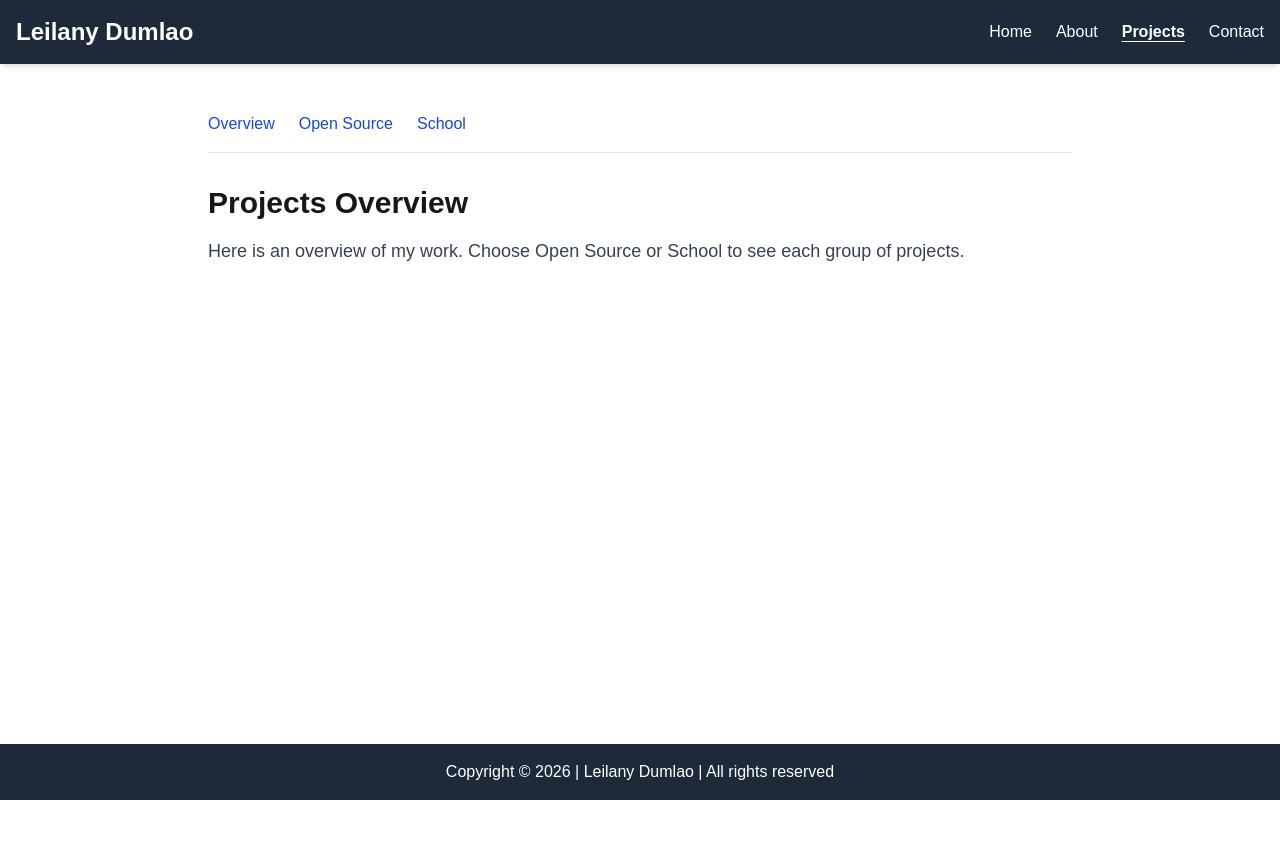
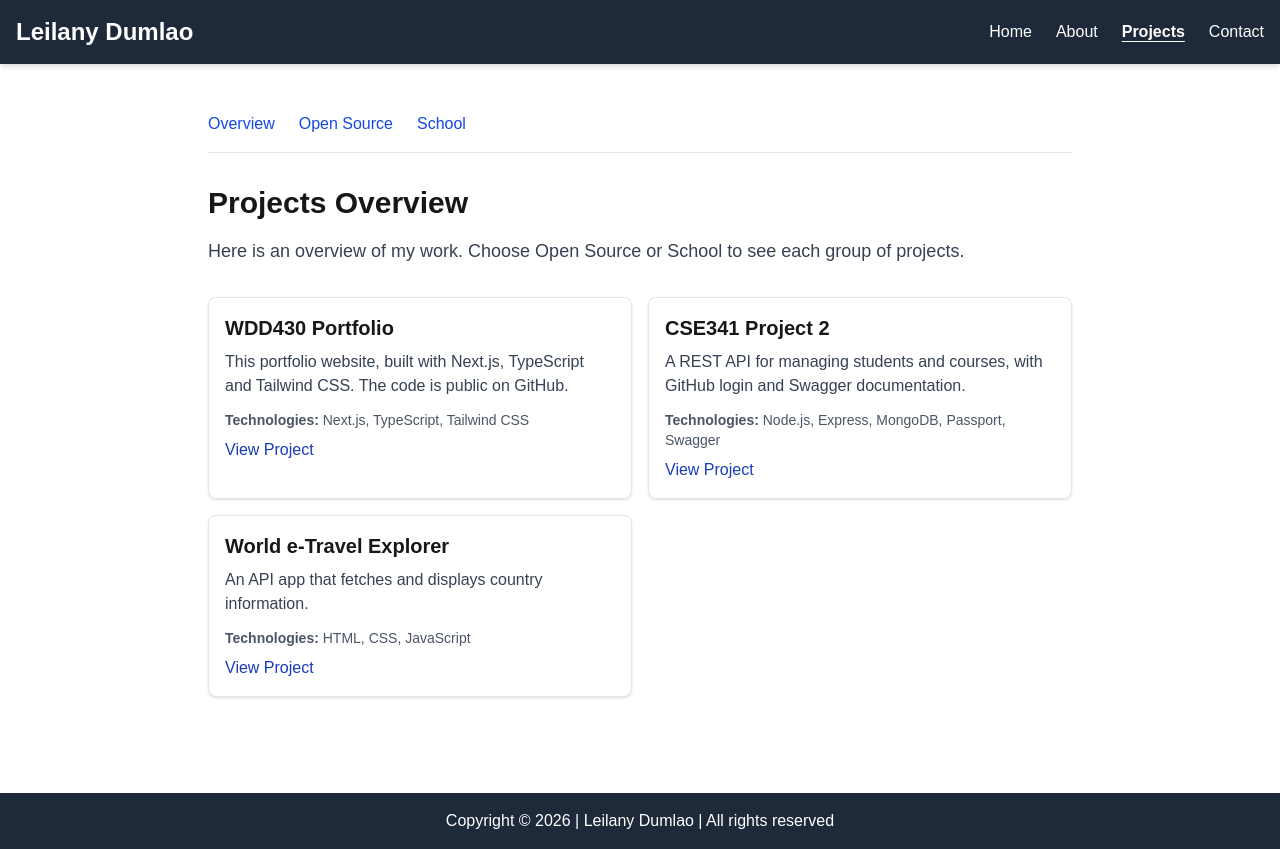
Before and after one commit to ldumlao1204/wdd430-portfolio, a Next.js app: page /projects in a window 1280 px wide. Before the commit the page ends 800 px from the top, so only its background shows below. Built offline with nearby package versions, Linux system fonts and the light colour scheme.

Commit message:
Show project cards on projects pages

```diff
--- a/app/projects/opensource/page.tsx
+++ b/app/projects/opensource/page.tsx
@@ -1,10 +1,16 @@
+import ProjectList from '@/components/ProjectList';
+import { getProjects } from '@/lib/projects-db';
+
 export default function OpenSourceProjectsPage() {
+    const projects = getProjects('opensource');
+
     return (
         <section>
             <h1 className="text-3xl font-bold mb-4">Open Source Projects</h1>
-            <p className="text-lg text-gray-700">
+            <p className="text-lg text-gray-700 mb-8">
                 Projects and contributions that are shared publicly for anyone to use and improve.
             </p>
+            <ProjectList projects={projects} />
         </section>
     );
 }
--- a/app/projects/page.tsx
+++ b/app/projects/page.tsx
@@ -1,10 +1,16 @@
+import ProjectList from '@/components/ProjectList';
+import { getProjects } from '@/lib/projects-db';
+
 export default function ProjectsPage() {
+    const projects = getProjects();
+
     return (
         <section>
             <h1 className="text-3xl font-bold mb-4">Projects Overview</h1>
-            <p className="text-lg text-gray-700">
+            <p className="text-lg text-gray-700 mb-8">
                 Here is an overview of my work. Choose Open Source or School to see each group of projects.
             </p>
+            <ProjectList projects={projects} />
         </section>
     );
 }
--- a/app/projects/school/page.tsx
+++ b/app/projects/school/page.tsx
@@ -1,10 +1,16 @@
+import ProjectList from '@/components/ProjectList';
+import { getProjects } from '@/lib/projects-db';
+
 export default function SchoolProjectsPage() {
+    const projects = getProjects('school');
+
     return (
         <section>
             <h1 className="text-3xl font-bold mb-4">School Projects</h1>
-            <p className="text-lg text-gray-700">
+            <p className="text-lg text-gray-700 mb-8">
                 Projects I built for my BYU-Pathway and BYU-Idaho web development courses.
             </p>
+            <ProjectList projects={projects} />
         </section>
     );
 }
```
